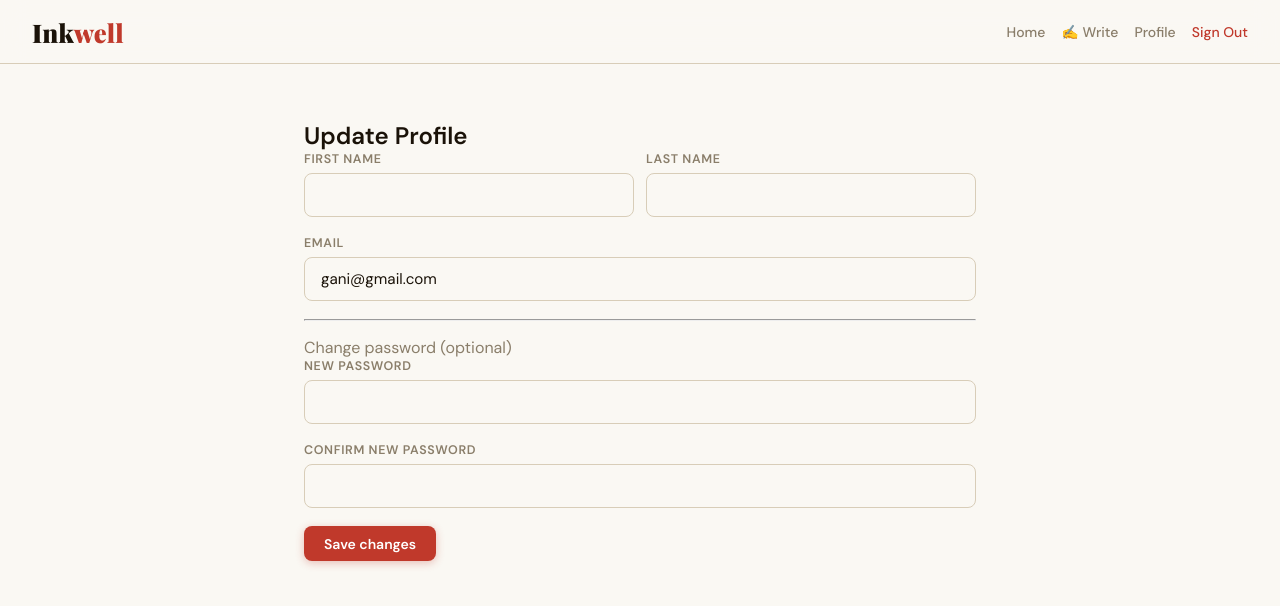
After one commit to Dineshrajvarma143/Blog-Application-with-OTP-Authentication-Django, a Django app: page /profile/update/ in a window 1280 px wide. The commit adds this page. Shown: the top 606 px of the page. Run offline with Django 5.2, Linux system fonts and the light colour scheme; a user stored in the database is signed in; some web fonts are replaced.

Commit message:
Added update profile  and  html navigation

```diff
--- a/blog_users/froms.py
+++ b/blog_users/froms.py
@@ -1,6 +1,6 @@
 from django import forms
 from django.contrib.auth.forms import UserCreationForm,AuthenticationForm
-from .models import Bloguser,Create_blog
+from .models import Blog
 from django.contrib.auth.models import User
 
 class Registerform(UserCreationForm):
@@ -15,5 +15,33 @@ class Loginform(AuthenticationForm):
 
 class Createform(forms.ModelForm):
     class Meta:
-        model = Create_blog
-        fields = ['title','content','penname']
+        model = Blog
+        fields = ['title', 'content']
+
+
+class ProfileForm(forms.ModelForm):
+    password1 = forms.CharField(required=False, widget=forms.PasswordInput, label='New password')
+    password2 = forms.CharField(required=False, widget=forms.PasswordInput, label='Confirm new password')
+
+    class Meta:
+        model = User
+        fields = ['first_name', 'last_name', 'email']
+
+    def clean(self):
+        cleaned = super().clean()
+        pw1 = cleaned.get('password1')
+        pw2 = cleaned.get('password2')
+        if pw1 or pw2:
+            if pw1 != pw2:
+                raise forms.ValidationError('Passwords do not match.')
+            if len(pw1) < 8:
+                raise forms.ValidationError('Password must be at least 8 characters.')
+        return cleaned
+
+    def __init__(self, *args, **kwargs):
+        super().__init__(*args, **kwargs)
+        for name, field in self.fields.items():
+            # apply bootstrap-like class to all fields
+            existing = field.widget.attrs.get('class', '')
+            classes = (existing + ' form-input').strip()
+            field.widget.attrs['class'] = classes
--- a/blog_users/templates/base.html
+++ b/blog_users/templates/base.html
@@ -74,6 +74,7 @@
     <a href="/home/">Home</a>
     {% if user.is_authenticated %}
       <a href="/create/">✍ Write</a>
+      <a href="{% url 'update_profile' %}">Profile</a>
       <a href="/logout/" style="color:var(--accent)">Sign Out</a>
     {% else %}
       <a href="/login/">Sign In</a>
--- /dev/null
+++ b/blog_users/templates/update_profile.html
@@ -0,0 +1,47 @@
+{% extends 'base.html' %}
+
+{% block content %}
+<div style="max-width:720px;margin:2rem auto;padding:1.5rem;">
+  <h2>Update Profile</h2>
+
+  {% if messages %}
+    <div class="messages">
+      {% for message in messages %}
+        <div class="alert alert-{{ message.tags }}">{{ message }}</div>
+      {% endfor %}
+    </div>
+  {% endif %}
+
+  <form method="post">
+    {% csrf_token %}
+    <div class="form-row">
+      <div class="form-group">
+        <label class="form-label">First name</label>
+        {{ form.first_name }}
+      </div>
+      <div class="form-group">
+        <label class="form-label">Last name</label>
+        {{ form.last_name }}
+      </div>
+    </div>
+
+    <div class="form-group">
+      <label class="form-label">Email</label>
+      {{ form.email }}
+    </div>
+
+    <hr style="margin:1rem 0;">
+    <p style="color:var(--muted);">Change password (optional)</p>
+    <div class="form-group">
+      <label class="form-label">New password</label>
+      {{ form.password1 }}
+    </div>
+    <div class="form-group">
+      <label class="form-label">Confirm new password</label>
+      {{ form.password2 }}
+    </div>
+
+    <button class="btn btn-primary" type="submit">Save changes</button>
+  </form>
+</div>
+{% endblock %}
--- a/blog_users/urls.py
+++ b/blog_users/urls.py
@@ -13,5 +13,6 @@ urlpatterns = [
     path('create/',           views.create_blog,   name='create'),
     path('update/<int:id>/',  views.update_blog,   name='update'),
     path('delete/<int:id>/',  views.delete_blog,   name='delete'),
+    path('profile/update/',   views.update_profile, name='update_profile'),
     path('logout/',           views.logout_user,   name='logout'),
 ]
--- a/blog_users/views.py
+++ b/blog_users/views.py
@@ -6,6 +6,7 @@ from django.contrib import messages
 from django.core.mail import send_mail
 from django.conf import settings
 from .models import Blog
+from .froms import ProfileForm
 import random
 
 
@@ -255,6 +256,38 @@ def delete_blog(request, id):
     return redirect('home')
 
 
+# ─── Update Profile ───────────────────────────────────────────────────────
+@login_required(login_url='login')
+def update_profile(request):
+    user = request.user
+    if request.method == 'POST':
+        form = ProfileForm(request.POST, instance=user)
+        if form.is_valid():
+            email = form.cleaned_data.get('email')
+            # Ensure email/username uniqueness
+            if User.objects.filter(email=email).exclude(pk=user.pk).exists() or User.objects.filter(username=email).exclude(pk=user.pk).exists():
+                messages.error(request, 'An account with this email already exists.')
+                return render(request, 'update_profile.html', {'form': form})
+
+            user = form.save(commit=False)
+            user.username = email
+            user.email = email
+            user.save()
+
+            new_pw = form.cleaned_data.get('password1')
+            if new_pw:
+                user.set_password(new_pw)
+                user.save()
+                login(request, user)
+
+            messages.success(request, 'Profile updated successfully.')
+            return redirect('home')
+    else:
+        form = ProfileForm(instance=user)
+
+    return render(request, 'update_profile.html', {'form': form})
+
+
 # ─── Logout ────────────────────────────────────────────────────────────────
 def logout_user(request):
     logout(request)
```
Also changed, not shown: templates/update_profile.html (added, +39 -0 lines), db.sqlite3, media/blog_images/sun-beach-sea-sunset-preview.jpg (added).
